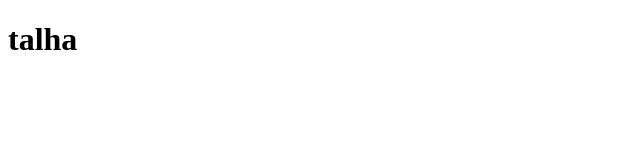
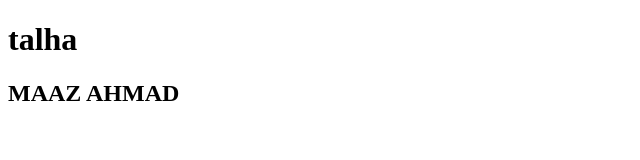
Before and after one commit to maazi444/microUI, a plain HTML site: page index.html in a window 1280 px wide. Shown: the whole page, without its empty margins (0-640 px from the left). Drawn offline with Linux system fonts and the light colour scheme.

Commit message:
maaz changes

```diff
--- a/index.html
+++ b/index.html
@@ -7,5 +7,6 @@
 </head>
 <body>
     <h1>talha</h1>
+    <h2>MAAZ AHMAD</h2>
 </body>
 </html>
```
